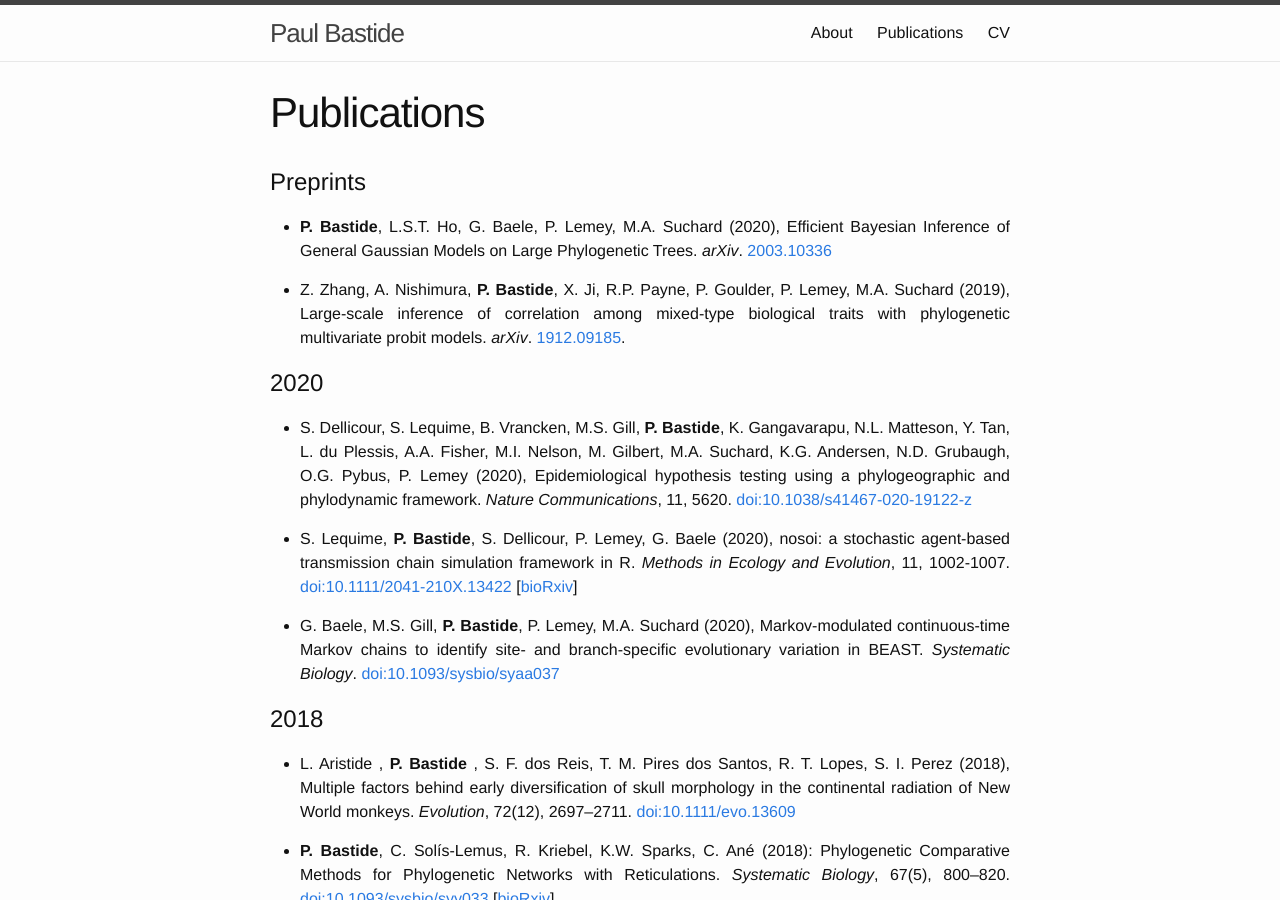
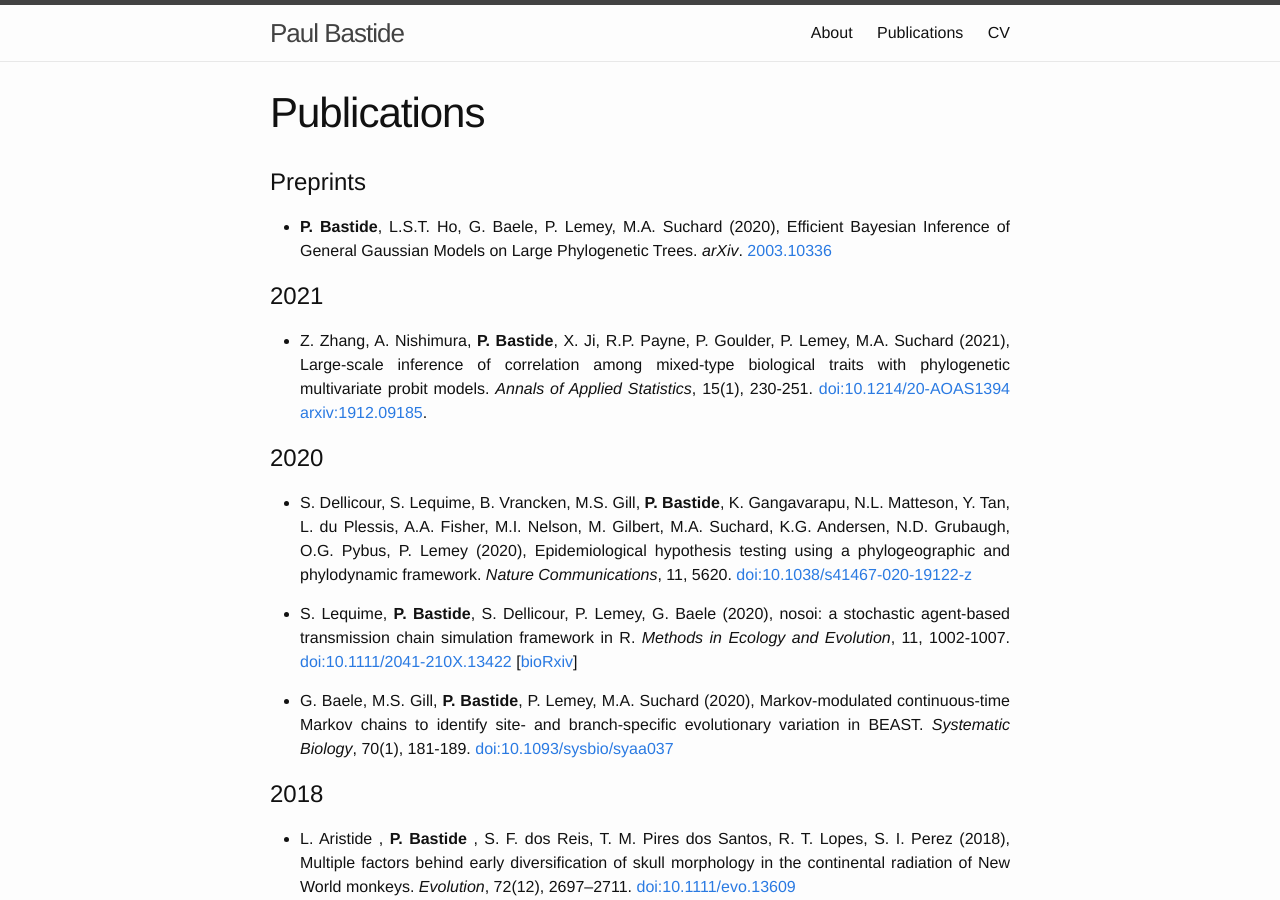
Before and after one commit to pbastide/pbastide.github.io, a Jekyll site: the page built from publi.md, in a window 1280 px wide and 900 px high. Built offline with Jekyll 4.4.1, drawn with Linux system fonts in a browser that asks for light colours.

Commit message:
Update biblio.

```diff
--- a/publi.md
+++ b/publi.md
@@ -8,8 +8,10 @@ weight: 3
 
 * **P. Bastide**, L.S.T. Ho, G. Baele, P. Lemey, M.A. Suchard (2020), Efficient Bayesian Inference of General Gaussian Models on Large Phylogenetic Trees. *arXiv*. [2003.10336](http://arxiv.org/abs/2003.10336)
 
-* Z. Zhang, A. Nishimura, **P. Bastide**, X. Ji, R.P. Payne, P. Goulder, P. Lemey, M.A. Suchard (2019), Large-scale inference of correlation among mixed-type biological traits with phylogenetic multivariate probit models. *arXiv*.
-[1912.09185](http://arxiv.org/abs/1912.09185).
+# 2021
+
+* Z. Zhang, A. Nishimura, **P. Bastide**, X. Ji, R.P. Payne, P. Goulder, P. Lemey, M.A. Suchard (2021), Large-scale inference of correlation among mixed-type biological traits with phylogenetic multivariate probit models. *Annals of Applied Statistics*, 15(1), 230-251.
+[doi:10.1214/20-AOAS1394](https://projecteuclid.org/journals/annals-of-applied-statistics/volume-15/issue-1/Large-scale-inference-of-correlation-among-mixed-type-biological-traits/10.1214/20-AOAS1394.short) [arxiv:1912.09185](http://arxiv.org/abs/1912.09185).
 
 # 2020
 
@@ -17,7 +19,7 @@ weight: 3
 
 * S. Lequime, **P. Bastide**, S. Dellicour, P. Lemey, G. Baele (2020), nosoi: a stochastic agent-based transmission chain simulation framework in R. *Methods in Ecology and Evolution*, 11, 1002-1007. [doi:10.1111/2041-210X.13422]( https://doi.org/10.1111/2041-210X.13422) [[bioRxiv](https://doi.org/10.1101/2020.03.03.973107)]
 
-* G. Baele, M.S. Gill, **P. Bastide**, P. Lemey, M.A. Suchard (2020), Markov-modulated continuous-time Markov chains to identify site- and branch-specific evolutionary variation in BEAST. *Systematic Biology*. [doi:10.1093/sysbio/syaa037](https://doi.org/10.1093/sysbio/syaa037)
+* G. Baele, M.S. Gill, **P. Bastide**, P. Lemey, M.A. Suchard (2020), Markov-modulated continuous-time Markov chains to identify site- and branch-specific evolutionary variation in BEAST. *Systematic Biology*, 70(1), 181-189. [doi:10.1093/sysbio/syaa037](https://doi.org/10.1093/sysbio/syaa037)
 
 # 2018
 
```
